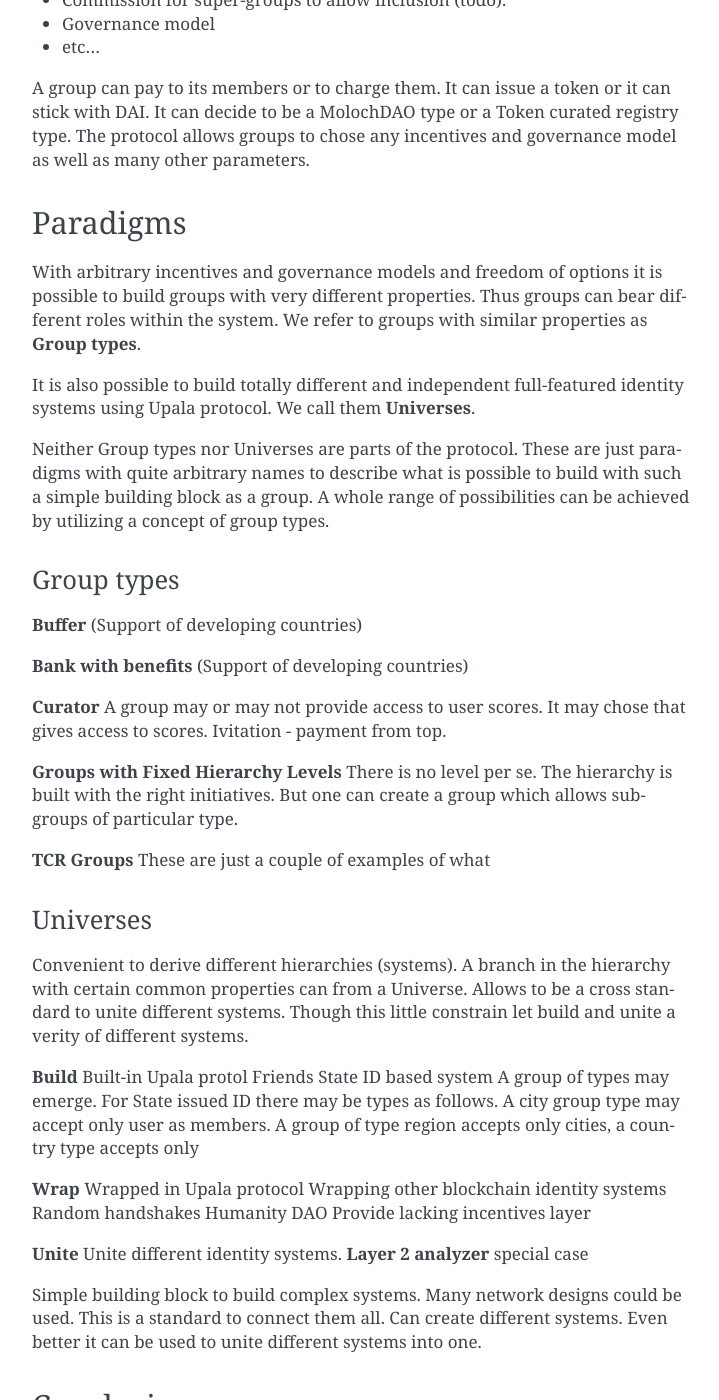
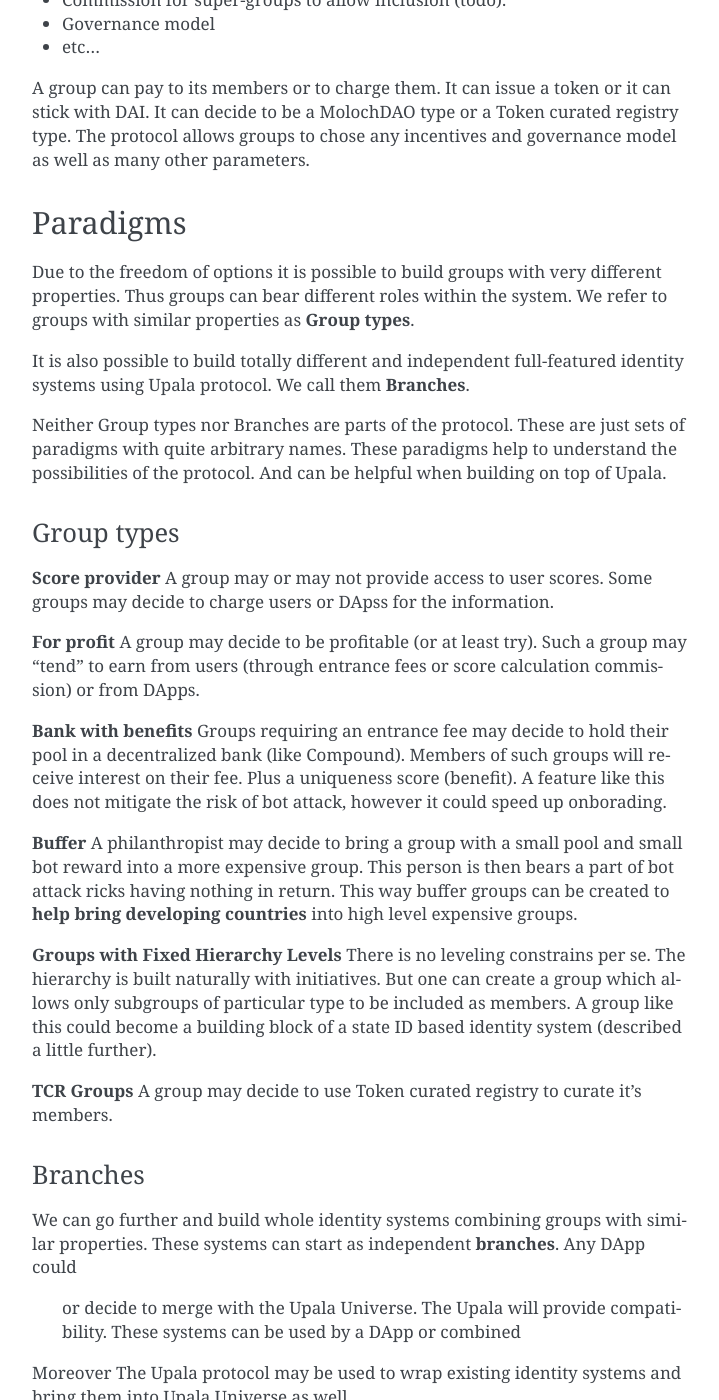
Before and after one commit to upala-digital-identity/docs, a Sphinx documentation site: the page built from source/explosive-bots.rst, in a window 1280 px wide and 1400 px high, scrolled down 1712 px. Shown: the whole window, without its empty margins (388-1107 px from the left). Built offline with Sphinx 7.4.7, drawn with Linux system fonts in a browser that asks for light colours; some of the changed text lies outside the part shown.

Commit message:
Cryptoeconomic incentives instead of code restrictions. Philosophy init

```diff
--- a/source/explosive-bots.rst
+++ b/source/explosive-bots.rst
@@ -1,5 +1,5 @@
 =======================
-EXPLOSIVE BOTS PROTOCOL
+Explosive bots protocol
 =======================
 
 How Upala works
@@ -41,6 +41,7 @@
 
 The rest is out of protocol. However it is the strength of the system. It shows how Upala can unite different systems.
 
+.. A group may chose any currency as long as it can pay bot reward in DAI. There is a penalty for not doing so.
 
 Incentive and governance
 ========================
@@ -62,35 +63,40 @@
 
 Paradigms
 =========
-With arbitrary incentives and governance models and freedom of options it is possible to build groups with very different properties. Thus groups can bear different roles within the system. We refer to groups with similar properties as **Group types**.
+Due to the freedom of options it is possible to build groups with very different properties. Thus groups can bear different roles within the system. We refer to groups with similar properties as **Group types**.
 
-It is also possible to build totally different and independent full-featured identity systems using Upala protocol. We call them **Universes**.
+It is also possible to build totally different and independent full-featured identity systems using Upala protocol. We call them **Branches**.
 
-Neither Group types nor Universes are parts of the protocol. These are just paradigms with quite arbitrary names to describe what is possible to build with such a simple building block as a group. A whole range of possibilities can be achieved by utilizing a concept of group types.
+Neither Group types nor Branches are parts of the protocol. These are just sets of paradigms with quite arbitrary names. These paradigms help to understand the possibilities of the protocol. And can be helpful when building on top of Upala.
 
 Group types
 -----------
-**Buffer**
-(Support of developing countries)
+**Score provider**
+A group may or may not provide access to user scores. Some groups may decide to charge users or DApss for the information.
+
+**For profit**
+A group may decide to be profitable (or at least try). Such a group may "tend" to earn from users (through entrance fees or score calculation commission) or from DApps.
 
 **Bank with benefits**
-(Support of developing countries)
+Groups requiring an entrance fee may decide to hold their pool in a decentralized bank (like Compound). Members of such groups will receive interest on their fee. Plus a uniqueness score (benefit). A feature like this does not mitigate the risk of bot attack, however it could speed up onborading.
 
-**Curator**
-A group may or may not provide access to user scores. It may chose that gives access to scores. Ivitation - payment from top.
+**Buffer**
+A philanthropist may decide to bring a group with a small pool and small bot reward into a more expensive group. This person is then bears a part of bot attack ricks having nothing in return. This way buffer groups can be created to **help bring developing countries** into high level expensive groups.
 
 **Groups with Fixed Hierarchy Levels**
-There is no level per se. The hierarchy is built with the right initiatives. But one can create a group which allows subgroups of particular type.
+There is no leveling constrains per se. The hierarchy is built naturally with initiatives. But one can create a group which allows only subgroups of particular type to be included as members. A group like this could become a building block of a state ID based identity system (described a little further).
 
 **TCR Groups**
-These are just a couple of examples of what
+A group may decide to use Token curated registry to curate it's members.
 
 
-Universes
----------
-Convenient to derive different hierarchies (systems).
-A branch in the hierarchy with certain common properties can from a Universe.
-Allows to be a cross standard to unite different systems. Though this little constrain let build and unite a verity of different systems.
+Branches
+--------
+We can go further and build whole identity systems combining groups with similar properties. These systems can start as independent **branches**. Any DApp could
+
+ or decide to merge with the Upala Universe. The Upala will provide compatibility. These systems can be used by a DApp or combined
+
+Moreover The Upala protocol may be used to wrap existing identity systems and bring them into Upala Universe as well.
 
 **Build**
 Built-in Upala protol
--- a/source/whitepaper.rst
+++ b/source/whitepaper.rst
@@ -58,7 +58,12 @@
 ------------------------------------------------------------------
 It just happens so that blockchain is the perfect solution to use as a platform to build Upala on. Upala is blockchain agnostic. It is a game which can be powered by almost any blockchain supporting smart contracts.
 
+Design philosophy
+-----------------
 
+- Protect bot rights
+- Maximum freedom of choice
+- Cryptoeconomic constrains instead of code constrains
 
 ..Issued ID
 ..Defacto ID
```
